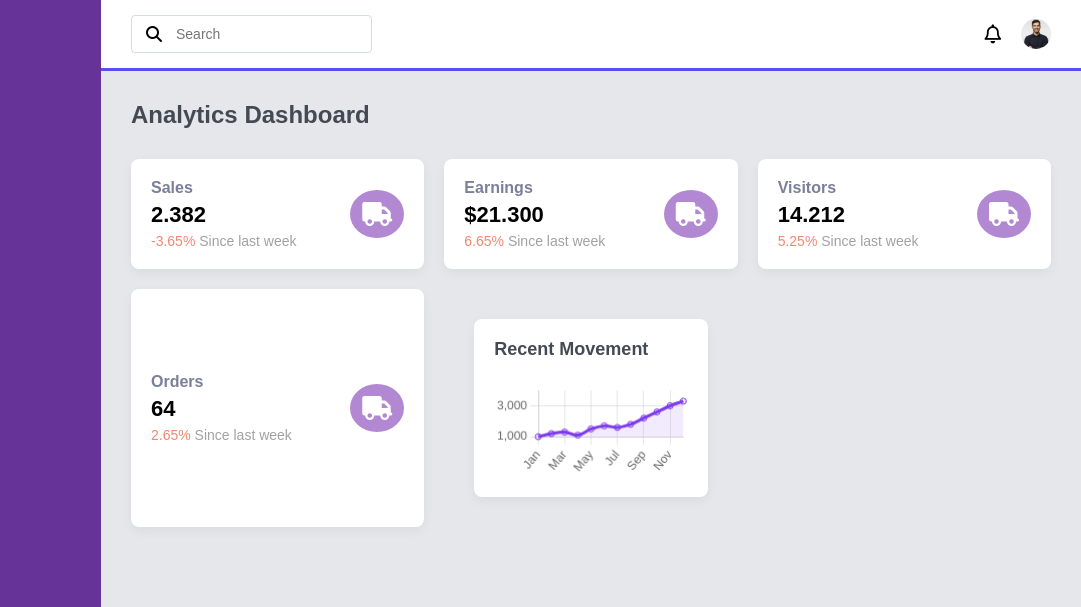
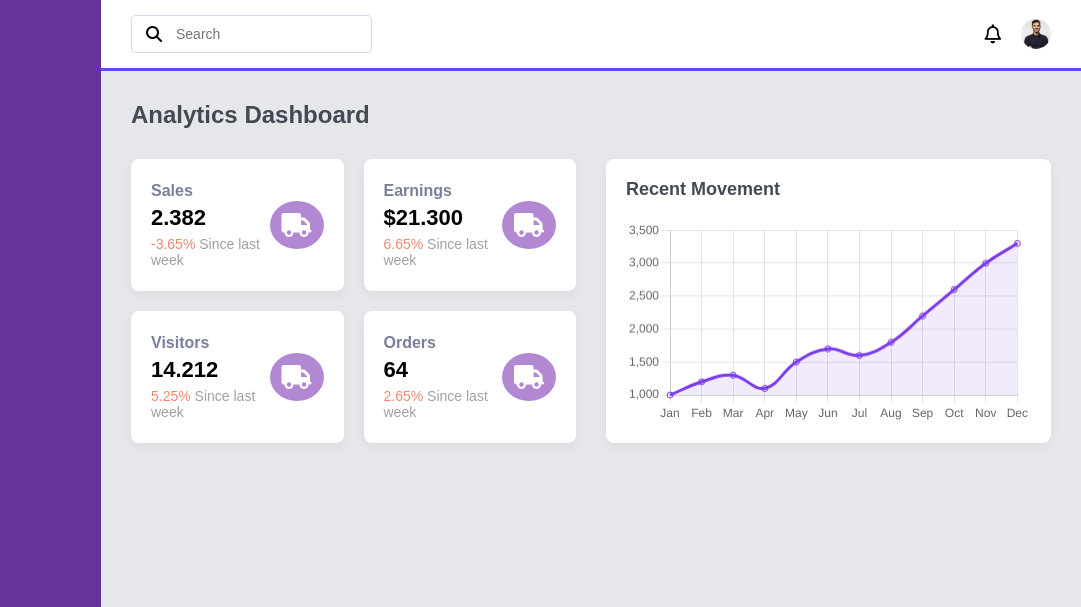
Before and after one commit to kashyapanjali/Task1SalesQueen, a plain HTML site: page index.html in a window 1280 px wide. Shown: the top 607 px of the page, 199-1280 px from the left. Drawn offline with nearby package versions, Linux system fonts and the light colour scheme.

Commit message:
grid done

```diff
--- a/index.html
+++ b/index.html
@@ -107,6 +107,8 @@
 
 			<h3 class="i-name">Analytics Dashboard</h3>
 
+			<div class="dashboard-row">
+				<!-- Left Side: 2x2 grid -->
 				<div class="values">
 					<div class="val-box">
 						<div class="left">
@@ -148,8 +150,9 @@
 							<i class="fa-solid fa-truck"></i>
 						</div>
 					</div>
+				</div>
 
-				<!-- chart section -->
+				<!-- Right Side: Chart -->
 				<div class="charts-section">
 					<div class="chart-card">
 						<h3>Recent Movement</h3>
--- a/style.css
+++ b/style.css
@@ -128,18 +128,28 @@ body {
 	font-size: 24px;
 	font-weight: 700;
 }
-.values {
-	display: grid;
-	grid-template-columns: repeat(auto-fit, minmax(220px, 1fr));
-	gap: 20px;
+.dashboard-row {
+	display: flex;
+	flex-wrap: wrap;
+	gap: 30px;
 	padding: 30px;
 }
 
+/* Left: Restore 2x2 grid design */
+.values {
+	flex: 1;
+	max-width: 50%;
+	display: grid;
+	grid-template-columns: repeat(2, 1fr);
+	gap: 20px;
+}
+
+/* Individual cards */
 .val-box {
 	background: #fff;
 	display: flex;
+	justify-content: space-between;
 	align-items: center;
-	justify-content: space-between;
 	padding: 20px;
 	border-radius: 8px;
 	box-shadow: 0 4px 12px rgba(0, 0, 0, 0.05);
@@ -175,11 +185,10 @@ body {
 	border-radius: 50%;
 }
 
+/* Right side chart section */
 .charts-section {
-	padding: 30px;
-	display: flex;
-	flex-wrap: wrap;
-	gap: 20px;
+	flex: 1;
+	max-width: 50%;
 }
 
 .chart-card {
@@ -187,7 +196,6 @@ body {
 	padding: 20px;
 	border-radius: 8px;
 	width: 100%;
-	max-width: 1000px;
 	box-shadow: 0 4px 12px rgba(0, 0, 0, 0.05);
 }
 
```
Lines whose indentation alone changed are shown as unchanged.
